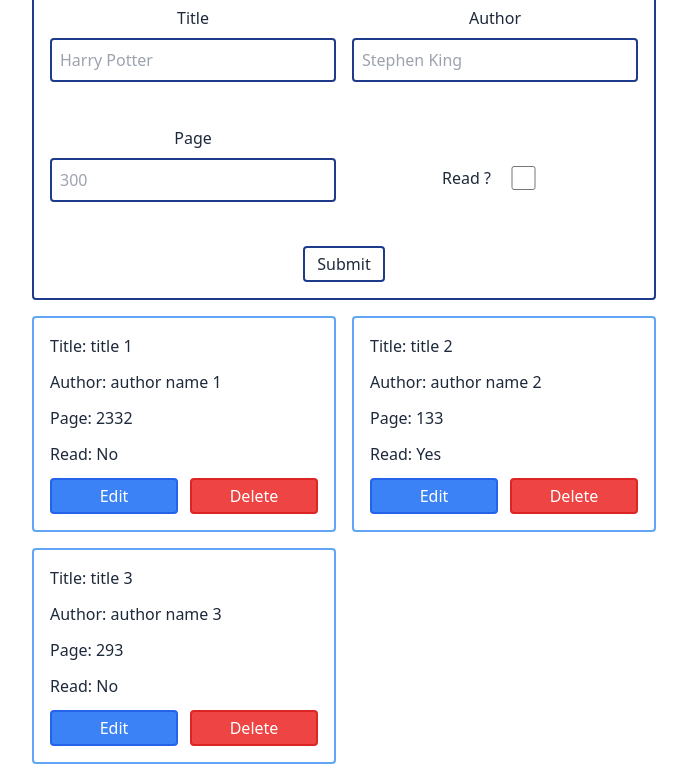
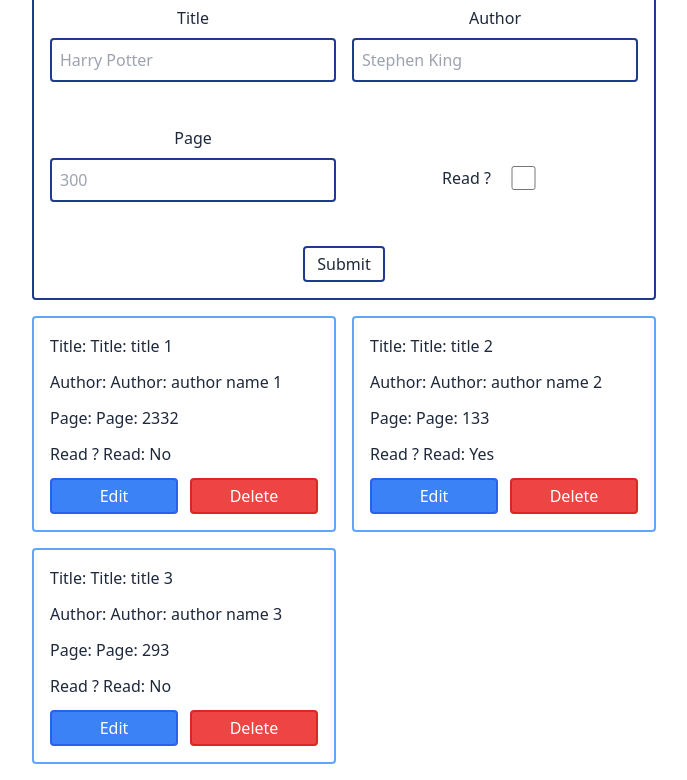
Before and after one commit to alainopsone/library, a website built with Vite: page frontend/index.html in a window 1280 px wide. Shown: the part 72-852 px from the top of the page, without its empty margins (296-983 px from the left). Built offline with nearby package versions, Linux system fonts and the light colour scheme.

Commit message:
add span to book card value

```diff
--- a/frontend/index.html
+++ b/frontend/index.html
@@ -41,10 +41,10 @@
 
     <template data-book-template>
       <div class="animate-swing-in grid grid-flow-row gap-3 p-4 border-solid border-2 rounded border-blue-400 bg-white" data-book-card>
-        <h2 data-book-title></h2>
-        <p data-book-author></p>
-        <p data-book-page></p>
-        <p data-book-read></p>
+        <p>Title: <span data-book-title></span></p>
+        <p>Author: <span data-book-author></span></p>
+        <p>Page: <span data-book-page></span></p>
+        <p>Read ? <span data-book-read></span></p>
         <div class="grid md:grid-cols-2 grid-cols-1 gap-3 items-end">
           <button data-edit-book class="p-1 border-solid border-2 rounded border-blue-600 bg-blue-500 text-white hover:bg-blue-600 transition duration-400 ease-out hover:ease-in">Edit</button>
           <button data-delete-book class="p-1 border-solid border-2 rounded border-red-600 bg-red-500 text-white hover:bg-red-600 transition duration-400 ease-out hover:ease-in">Delete</button>
```
